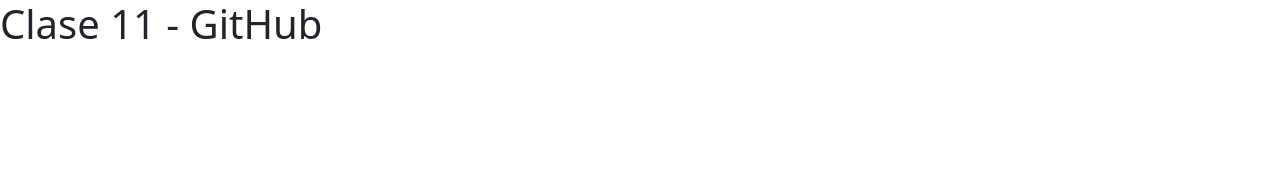
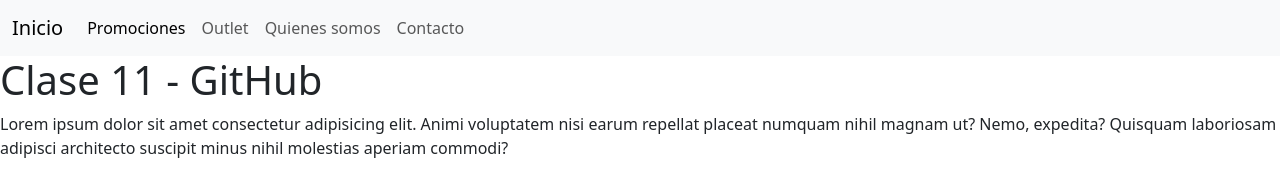
Before and after one commit to HChaza/clase-11, a plain HTML site: page index.html in a window 1280 px wide. Drawn offline with nearby package versions, Linux system fonts and the light colour scheme.

Commit message:
Creamos las secciones HTML. Todavia estan vacias

```diff
--- a/index.html
+++ b/index.html
@@ -3,11 +3,36 @@
   <head>
     <meta charset="utf-8">
     <meta name="viewport" content="width=device-width, initial-scale=1">
-    <title>Bootstrap demo</title>
+    <title>Clase</title>
     <link href="https://cdn.jsdelivr.net/npm/bootstrap@5.3.2/dist/css/bootstrap.min.css" rel="stylesheet" integrity="sha384-T3c6CoIi6uLrA9TneNEoa7RxnatzjcDSCmG1MXxSR1GAsXEV/Dwwykc2MPK8M2HN" crossorigin="anonymous">
   </head>
   <body>
+    <nav class="navbar navbar-expand-lg bg-body-tertiary">
+      <div class="container-fluid">
+        <a class="navbar-brand" href="#">Inicio</a>
+        <button class="navbar-toggler" type="button" data-bs-toggle="collapse" data-bs-target="#navbarNav" aria-controls="navbarNav" aria-expanded="false" aria-label="Toggle navigation">
+          <span class="navbar-toggler-icon"></span>
+        </button>
+        <div class="collapse navbar-collapse" id="navbarNav">
+          <ul class="navbar-nav">
+            <li class="nav-item">
+              <a class="nav-link active" aria-current="page" href="#">Promociones</a>
+            </li>
+            <li class="nav-item">
+              <a class="nav-link" href="#">Outlet</a>
+            </li>
+            <li class="nav-item">
+              <a class="nav-link" href="#">Quienes somos</a>
+            </li>
+            <li class="nav-item">
+              <a class="nav-link" aria-disabled="true">Contacto</a>
+            </li>
+          </ul>
+        </div>
+      </div>
+    </nav>
     <h1>Clase 11 - GitHub</h1>
+    <p>Lorem ipsum dolor sit amet consectetur adipisicing elit. Animi voluptatem nisi earum repellat placeat numquam nihil magnam ut? Nemo, expedita? Quisquam laboriosam adipisci architecto suscipit minus nihil molestias aperiam commodi?</p>
     <script src="https://cdn.jsdelivr.net/npm/bootstrap@5.3.2/dist/js/bootstrap.bundle.min.js" integrity="sha384-C6RzsynM9kWDrMNeT87bh95OGNyZPhcTNXj1NW7RuBCsyN/o0jlpcV8Qyq46cDfL" crossorigin="anonymous"></script>
   </body>
 </html>
```
Also changed, not shown: pages/contacto.html (added), pages/outlet.html (added), pages/promociones.html (added), pages/quienes-somos.html (added).
